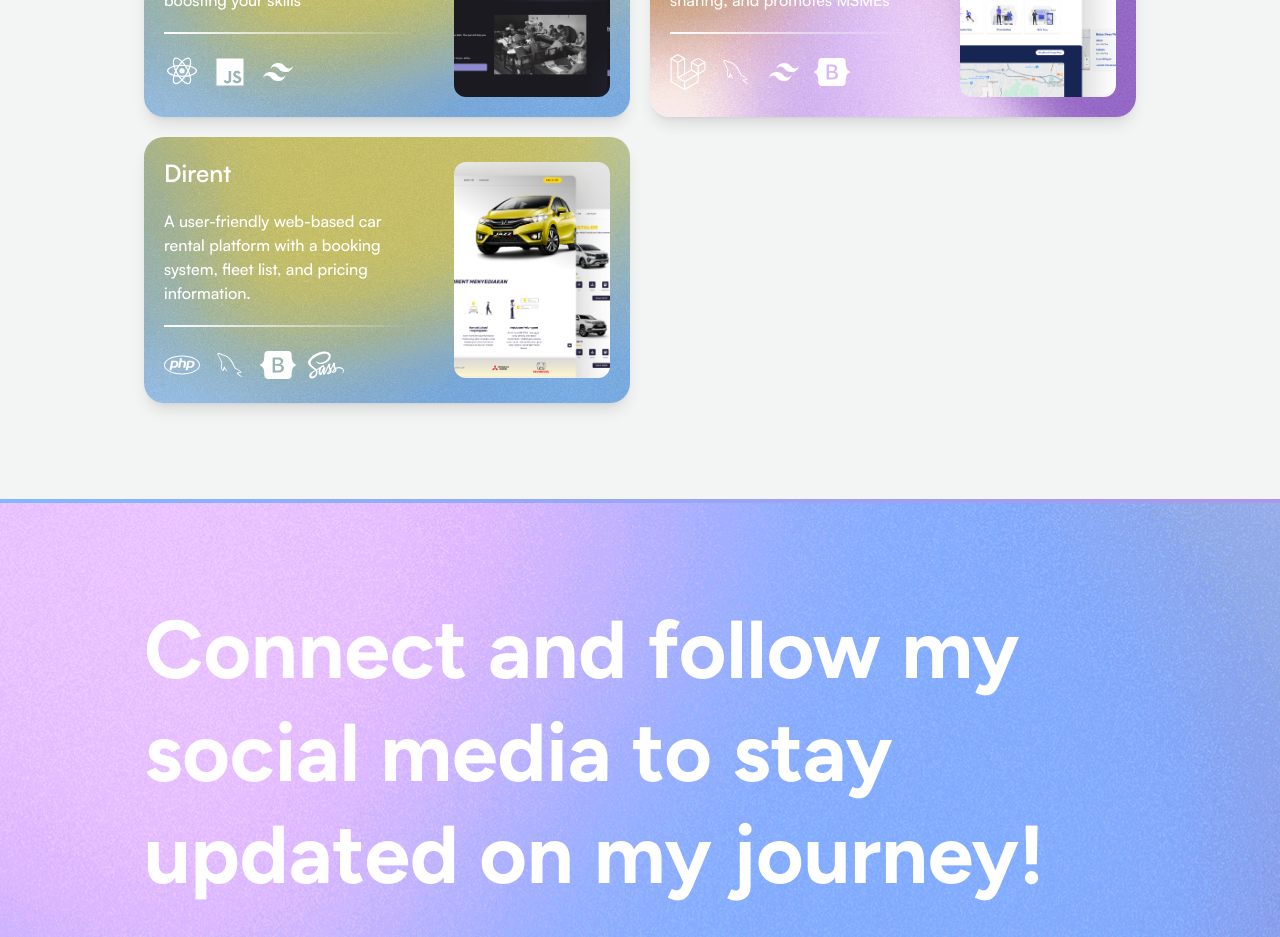
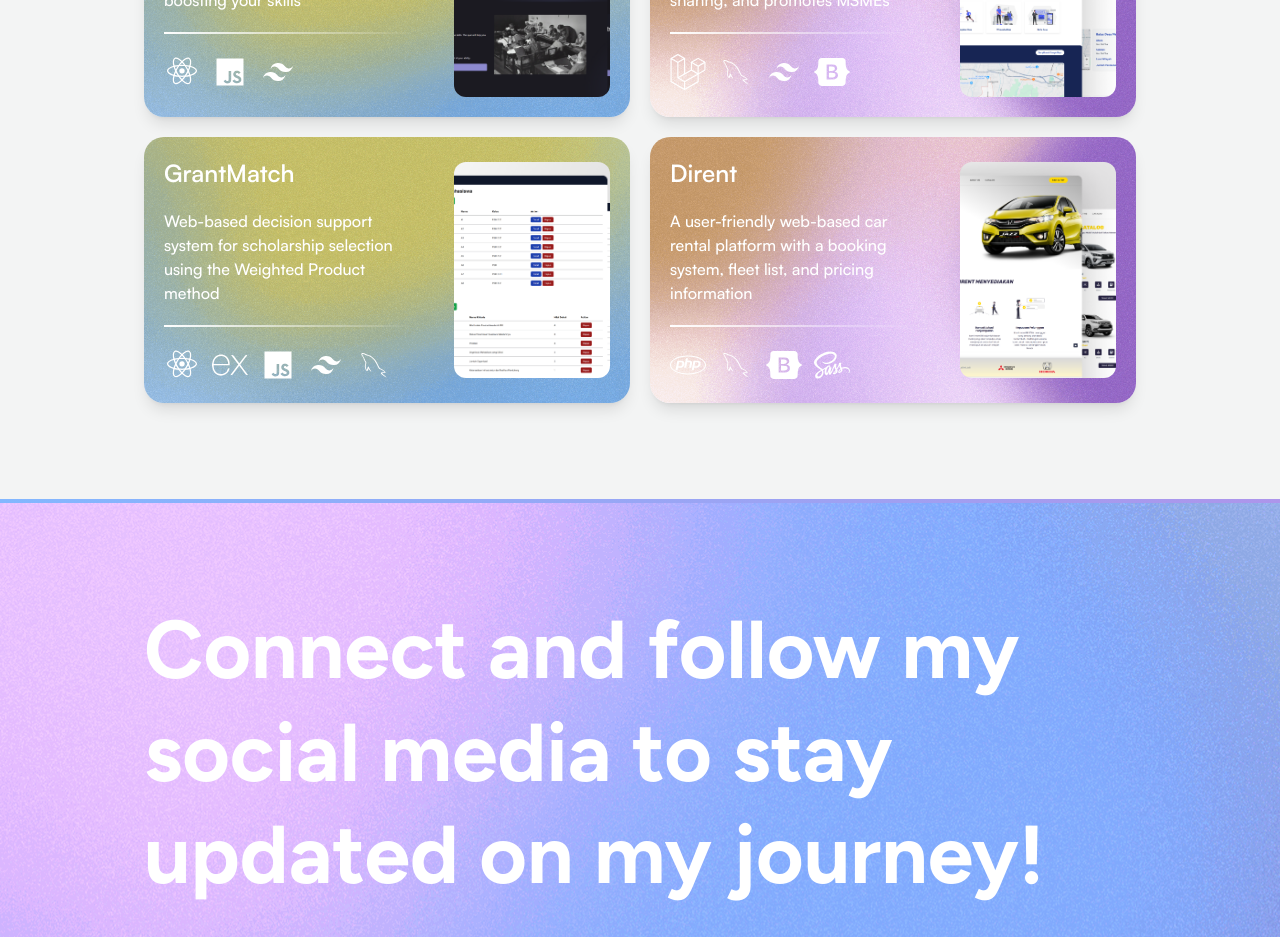
Before and after one commit to FaishalHilmi/faishal-portfolio-v2, a React (Vite) app: page /projects in a window 1280 px wide. Shown: the part 840-1777 px from the top of the page. Built offline with nearby package versions, Linux system fonts and the light colour scheme.

Commit message:
add: grantmatch for data portfolios

```diff
--- a/data/projects.jsx
+++ b/data/projects.jsx
@@ -15,6 +15,7 @@ import {
   FaPython,
 } from "react-icons/fa";
 import { DiMysql } from "react-icons/di";
+import { SiExpress } from "react-icons/si";
 
 export const highlightPortfolio = [
   {
@@ -107,9 +108,24 @@ export const portfolios = [
   },
   {
     id: 5,
+    title: "GrantMatch",
+    description:
+      "Web-based decision support system for scholarship selection using the Weighted Product method",
+    image: "/images/grantmatch.png",
+    link: "https://github.com/FaishalHilmi/spk-wp",
+    icons: [
+      <BiLogoReact key="reactjs" />,
+      <SiExpress key="expressjs" />,
+      <BiLogoJavascript key="javascript" />,
+      <BiLogoTailwindCss key="tailwind" />,
+      <DiMysql key="mysql" />,
+    ],
+  },
+  {
+    id: 6,
     title: "Dirent",
     description:
-      "A user-friendly web-based car rental platform with a booking system, fleet list, and pricing information.",
+      "A user-friendly web-based car rental platform with a booking system, fleet list, and pricing information",
     image: "/images/dirent.png",
     link: "https://github.com/FaishalHilmi/website-dirent",
     icons: [
```
